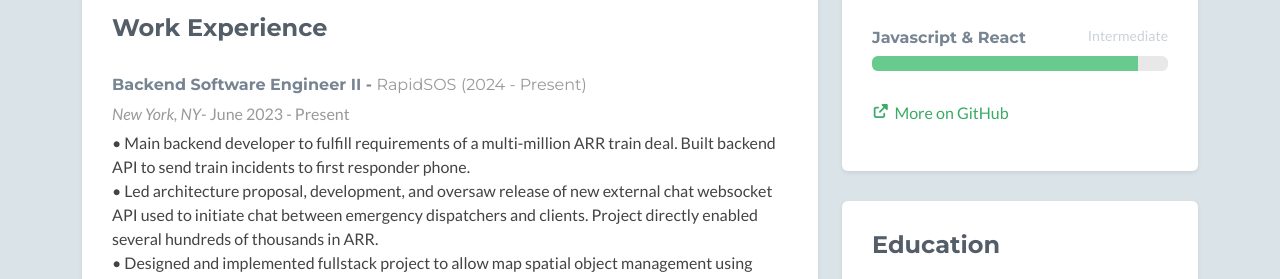
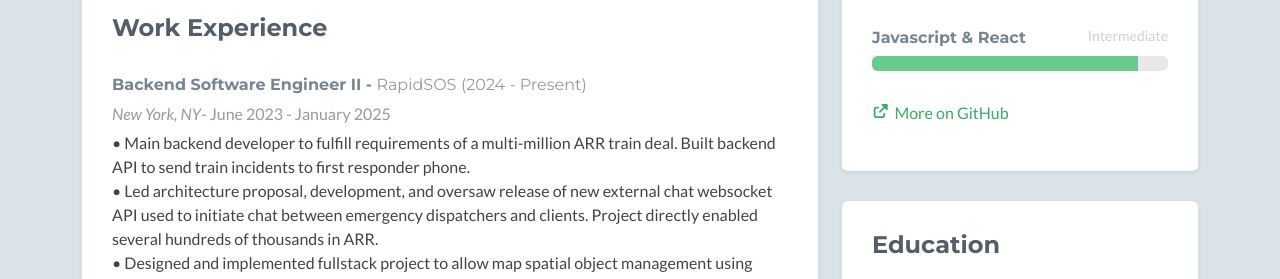
Before and after one commit to alexchung1233/alexchung1233.github.io, a Jekyll site: the page index.html, which Jekyll copies as it is, in a window 1280 px wide. Shown: the part 595-874 px from the top of the page. Built offline with Jekyll 4.4.1, drawn with Linux system fonts in a browser that asks for light colours; nearby versions of some CDN libraries; library files that are not in the unit come from our copies; a style sheet for code colours, icons or effects is not loaded.

Commit message:
Update work experience

```diff
--- a/index.html
+++ b/index.html
@@ -71,7 +71,7 @@
                         <div class="content">
                             <div class="item">
                                 <h3 class="title">Backend Software Engineer II - <span class="place"><a href="#">RapidSOS</a></span> <span class="year">(2024 - Present)</span></h3>
-                                <p class="title"><span class="place"><em>New York, NY</em></span><span class="year">- June 2023 - Present</span></p>
+                                <p class="title"><span class="place"><em>New York, NY</em></span><span class="year">- June 2023 - January 2025</span></p>
                                 <p>
                                     • Main backend developer to fulfill requirements of a multi-million ARR train deal. Built backend API to send train
 incidents to first responder phone. <br>
```
